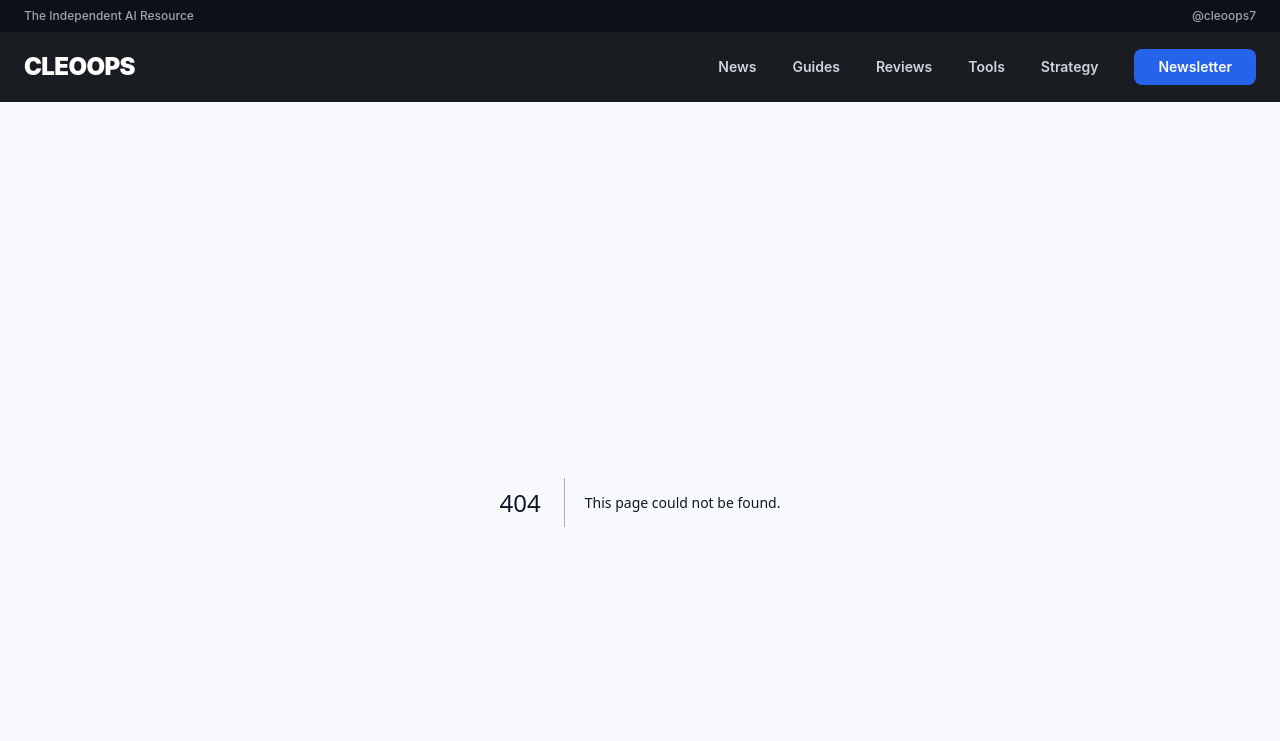
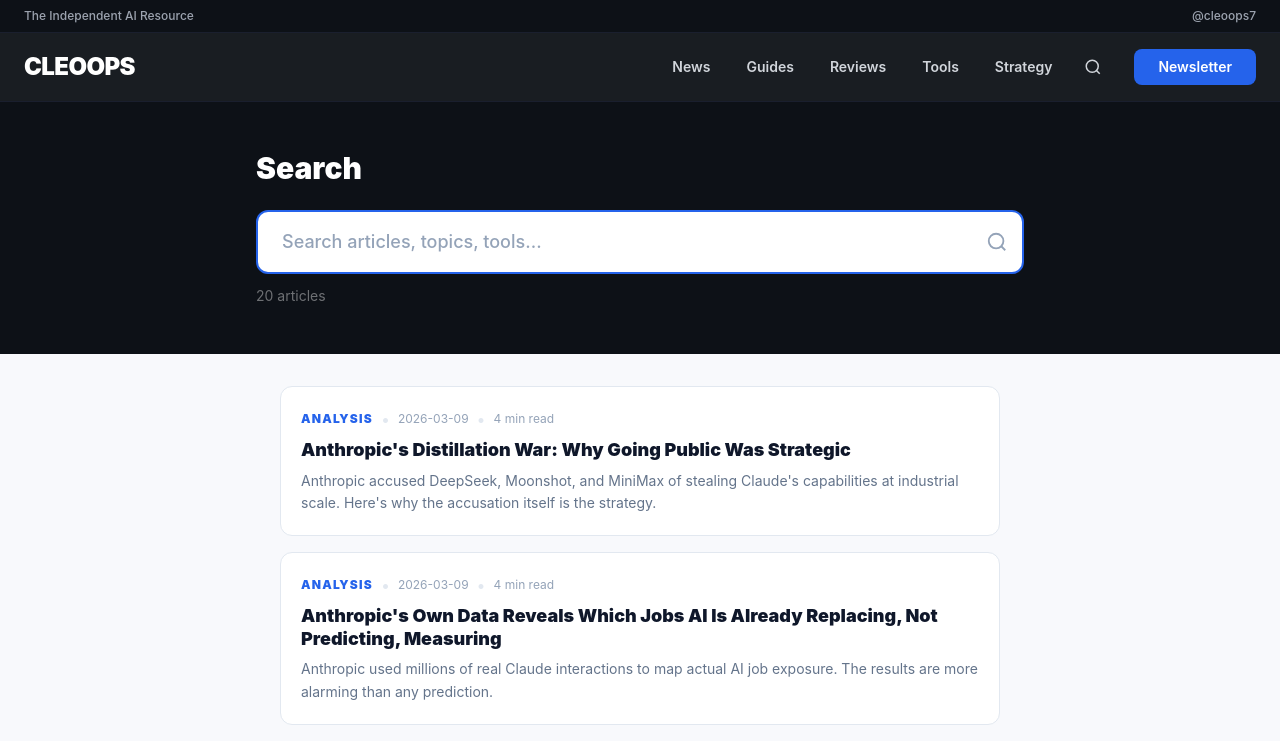
Before and after one commit to cleoops/cleoops-site, a Next.js app: page /search in a window 1280 px wide. Before the commit this address had no page. Shown: the top 741 px of the page. Built offline with nearby package versions, Linux system fonts and the light colour scheme.

Commit message:
feat: add site-wide search — Fuse.js fuzzy search across all articles

```diff
--- /dev/null
+++ b/app/api/posts/route.js
@@ -0,0 +1,15 @@
+import { NextResponse } from 'next/server'
+import { getAllPosts } from '../../../lib/blog'
+
+export async function GET() {
+  const posts = getAllPosts().map(p => ({
+    slug: p.slug,
+    title: p.title,
+    description: p.description || '',
+    category: p.category || '',
+    tags: p.tags || [],
+    date: p.date,
+    readTime: p.readTime || '4 min read',
+  }))
+  return NextResponse.json(posts)
+}
--- a/app/layout.js
+++ b/app/layout.js
@@ -79,6 +79,9 @@ export default function RootLayout({ children }) {
               <a href="/reviews" className="px-4 py-2 hover:text-white transition-colors">Reviews</a>
               <a href="/tools" className="px-4 py-2 hover:text-white transition-colors">Tools</a>
               <a href="/strategy" className="px-4 py-2 hover:text-white transition-colors">Strategy</a>
+              <a href="/search" className="px-3 py-2 hover:text-white transition-colors" aria-label="Search">
+                <svg width="18" height="18" fill="none" stroke="currentColor" strokeWidth="2" viewBox="0 0 24 24"><circle cx="11" cy="11" r="8"/><path d="m21 21-4.35-4.35"/></svg>
+              </a>
               <a href="/#newsletter" className="ml-4 px-6 py-2 bg-[#2563eb] text-white rounded-lg hover:bg-[#1d4ed8] transition-colors font-semibold">
                 Newsletter
               </a>
--- /dev/null
+++ b/app/search/page.js
@@ -0,0 +1,126 @@
+'use client'
+import { useState, useEffect, useRef, Suspense } from 'react'
+import { useSearchParams } from 'next/navigation'
+import Fuse from 'fuse.js'
+
+function SearchContent() {
+  const searchParams = useSearchParams()
+  const initialQuery = searchParams.get('q') || ''
+  const [query, setQuery] = useState(initialQuery)
+  const [results, setResults] = useState([])
+  const [posts, setPosts] = useState([])
+  const [loading, setLoading] = useState(true)
+  const fuseRef = useRef(null)
+
+  useEffect(() => {
+    fetch('/api/posts')
+      .then(r => r.json())
+      .then(data => {
+        setPosts(data)
+        fuseRef.current = new Fuse(data, {
+          keys: [
+            { name: 'title', weight: 0.5 },
+            { name: 'description', weight: 0.3 },
+            { name: 'category', weight: 0.1 },
+            { name: 'tags', weight: 0.1 },
+          ],
+          threshold: 0.4,
+          includeScore: true,
+        })
+        setLoading(false)
+        if (initialQuery) {
+          const r = fuseRef.current.search(initialQuery)
+          setResults(r.map(x => x.item))
+        } else {
+          setResults(data.slice(0, 12))
+        }
+      })
+  }, [])
+
+  function handleSearch(val) {
+    setQuery(val)
+    if (!fuseRef.current) return
+    if (!val.trim()) {
+      setResults(posts.slice(0, 12))
+      return
+    }
+    const r = fuseRef.current.search(val)
+    setResults(r.map(x => x.item))
+  }
+
+  return (
+    <div className="min-h-screen bg-[#f8f9fc]">
+      {/* SEARCH HEADER */}
+      <div className="bg-[#0d1117] py-12 px-6">
+        <div className="max-w-3xl mx-auto">
+          <h1 className="text-white text-3xl font-black mb-6">Search</h1>
+          <div className="relative">
+            <input
+              type="text"
+              value={query}
+              onChange={e => handleSearch(e.target.value)}
+              placeholder="Search articles, topics, tools..."
+              autoFocus
+              className="w-full px-6 py-4 pr-14 rounded-xl text-[#0f172a] text-lg font-medium placeholder-[#94a3b8] bg-white border-2 border-transparent focus:border-[#2563eb] focus:outline-none transition-colors"
+            />
+            <div className="absolute right-4 top-1/2 -translate-y-1/2 text-[#94a3b8]">
+              <svg width="22" height="22" fill="none" stroke="currentColor" strokeWidth="2" viewBox="0 0 24 24">
+                <circle cx="11" cy="11" r="8"/><path d="m21 21-4.35-4.35"/>
+              </svg>
+            </div>
+          </div>
+          {!loading && (
+            <p className="text-white/40 text-sm mt-3">
+              {query ? `${results.length} result${results.length !== 1 ? 's' : ''} for "${query}"` : `${posts.length} articles`}
+            </p>
+          )}
+        </div>
+      </div>
+
+      {/* RESULTS */}
+      <div className="max-w-3xl mx-auto px-6 py-8">
+        {loading ? (
+          <div className="text-center py-16 text-[#64748b]">Loading...</div>
+        ) : results.length === 0 ? (
+          <div className="text-center py-16">
+            <p className="text-[#0f172a] font-black text-xl mb-2">No results found</p>
+            <p className="text-[#64748b]">Try a different search term</p>
+          </div>
+        ) : (
+          <div className="space-y-4">
+            {results.map(post => (
+              <a key={post.slug} href={`/blog/${post.slug}`}
+                className="group flex flex-col sm:flex-row gap-4 bg-white border border-[#e2e8f0] rounded-xl p-5 hover:border-[#2563eb] hover:shadow-md transition-all">
+                <div className="flex-1">
+                  <div className="flex items-center gap-2 mb-2">
+                    <span className="text-xs font-black uppercase tracking-widest text-[#2563eb]">
+                      {post.category || 'Analysis'}
+                    </span>
+                    <span className="text-[#e2e8f0]">&bull;</span>
+                    <span className="text-xs text-[#94a3b8]">{post.date}</span>
+                    <span className="text-[#e2e8f0]">&bull;</span>
+                    <span className="text-xs text-[#94a3b8]">{post.readTime || '4 min read'}</span>
+                  </div>
+                  <h2 className="text-[#0f172a] font-black text-lg leading-tight mb-2 group-hover:text-[#2563eb] transition-colors">
+                    {post.title}
+                  </h2>
+                  {post.description && (
+                    <p className="text-[#64748b] text-sm leading-relaxed line-clamp-2">{post.description}</p>
+                  )}
+                </div>
+              </a>
+            ))}
+          </div>
+        )}
+      </div>
+    </div>
+  )
+}
+
+export default function SearchPage() {
+  return (
+    <Suspense fallback={<div className="min-h-screen bg-[#f8f9fc] flex items-center justify-center text-[#64748b]">Loading...</div>}>
+      <SearchContent />
+    </Suspense>
+  )
+}
--- a/package.json
+++ b/package.json
@@ -9,6 +9,7 @@
   },
   "dependencies": {
     "@tailwindcss/typography": "^0.5.19",
+    "fuse.js": "^7.1.0",
     "gray-matter": "^4.0.3",
     "marked": "^17.0.4",
     "next": "14.2.3",
```
Also changed, not shown: 1 other file (tests, documents, lock files or other folders).
